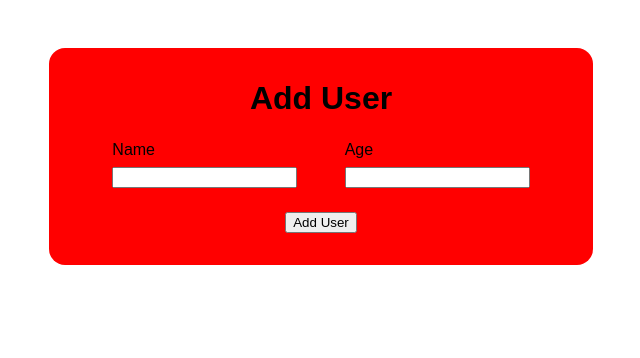
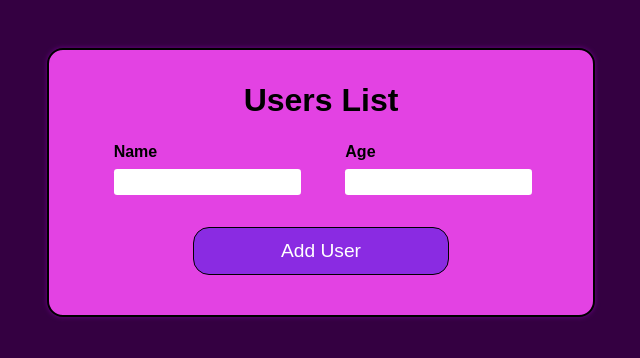
Before and after one commit to Shamoleambo/errors-and-portals, a React (Vite) app: page / in a window 1280 px wide. Shown: the top 358 px of the page, without its empty margins (319-959 px from the left). Built offline with nearby package versions, Linux system fonts and the light colour scheme.

Commit message:
add styling for the UserForm

```diff
--- a/src/components/UserForm.css
+++ b/src/components/UserForm.css
@@ -1,8 +1,10 @@
 .userForm {
   width: 40%;
-  background-color: red;
+  background-color: rgb(227, 66, 227);
+  box-shadow: 0 0 5px rgb(106, 1, 133);
   margin: 3rem;
   padding: 1rem;
+  border: 2px solid black;
   border-radius: 1rem;
   display: flex;
   flex-direction: column;
@@ -14,7 +16,26 @@
 }
 
 .userForm button {
-  margin: 1rem;
+  border: 1px solid black;
+  border-radius: 1rem;
+  color: white;
+  background-color: blueviolet;
+  width: 50%;
+  height: 3rem;
+  margin: 1.5rem;
+  font-size: 1.2rem;
+}
+
+.userForm button:hover {
+  color: blueviolet;
+  background-color: white;
+  cursor: pointer;
+  box-shadow: 1px 1px 1px black;
+}
+
+.userForm button:active {
+  color: white;
+  background-color: blueviolet;
 }
 
 .form-fields {
@@ -30,5 +51,18 @@
 }
 
 .form-group label {
+  font-weight: bold;
   margin-bottom: 0.5rem;
 }
+
+.form-group input {
+  font-weight: bold;
+  width: 100%;
+  height: 1.5rem;
+  border-radius: 0.2rem;
+  border: none;
+}
+
+.form-group input:focus {
+  outline: none;
+}
--- a/src/components/UserForm.jsx
+++ b/src/components/UserForm.jsx
@@ -15,7 +15,7 @@ const UserForm = ({ addUser }) => {
 
   return (
     <form className='userForm' onSubmit={handleSubmit}>
-      <h1>Add User</h1>
+      <h1>Users List</h1>
       <div className='form-fields'>
         <div className='form-group'>
           <label htmlFor='name'>Name</label>
--- a/src/index.css
+++ b/src/index.css
@@ -1,4 +1,5 @@
 body {
   margin: 0;
   padding: 0;
+  background-color: rgb(52, 0, 65);
 }
```
